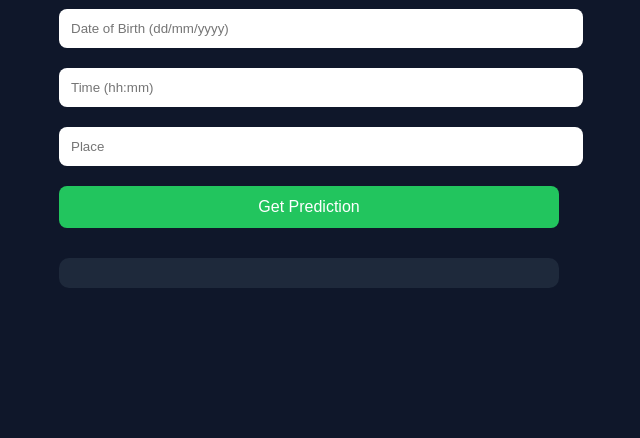
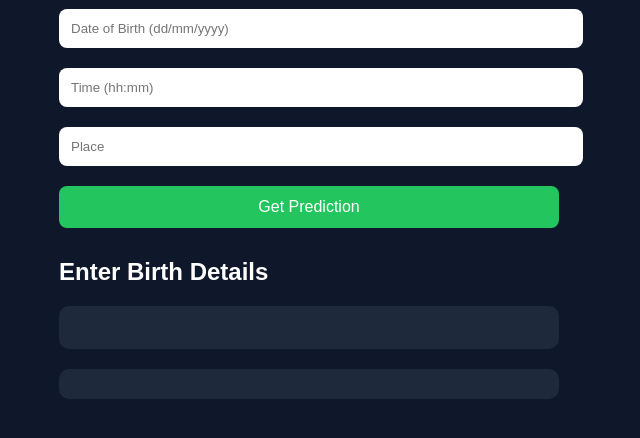
Before and after one commit to punithkumar686-sketch/astrology-app, a Flask app: page / in a window 1280 px wide. Shown: the part 102-540 px from the top of the page, without its empty margins (331-971 px from the left). Run offline with Flask 3, Linux system fonts and the light colour scheme.

Commit message:
Update index.html

```diff
--- a/templates/index.html
+++ b/templates/index.html
@@ -16,6 +16,12 @@
         <button type="submit">Get Prediction</button>
     </form>
 
+    <h2>Enter Birth Details</h2>
+
+    <div class="result">
+    <pre>{{ prediction }}</pre>
+</div>
+
     <div class="result">
         {{ prediction }}
     </div>
```
